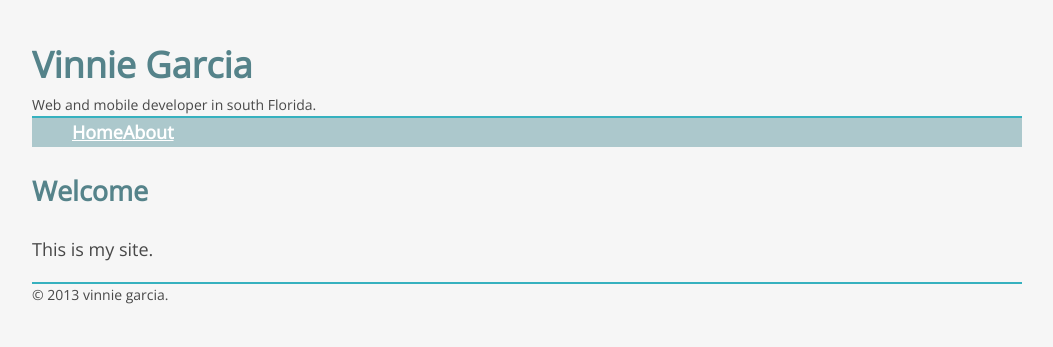
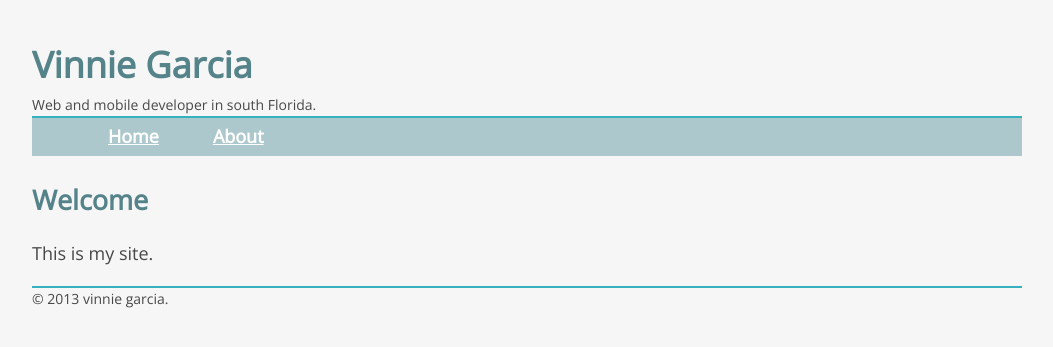
Before and after one commit to vinniegarcia/vinniegarcia.github.com, a Jekyll site: the page built from index.md, in a window 1280 px wide. Shown: the top 347 px of the page, without its empty margins (113-1166 px from the left). Built offline with Jekyll 4.4.1, drawn with Linux system fonts in a browser that asks for light colours; Markdown is read by kramdown in place of the engine named in the settings.

Commit message:
css updates

```diff
--- a/css/main.css
+++ b/css/main.css
@@ -80,6 +80,7 @@ nav ul {
 }
 
 nav ul a {
+  padding: .25em 1em .25em 2em;
   color: white;
   background-color: #acc8cc;
 }
@@ -89,6 +90,15 @@ nav ul a:hover {
   background-color: #55838a;
 }
 
+#main h1,
+#main h2,
+#main h3,
+#main h4,
+#main h5,
+#main h6 {
+  margin-bottom: 0;
+}
+
 footer {
   font-size: 14px;
   border-top: 2px solid #36b1bf;
--- a/less/main.less
+++ b/less/main.less
@@ -102,6 +102,7 @@ nav {
 		a {
 			background-color: @lighterBlue;
 			color: white;
+			padding: .25em 1em .25em 2em;
 			&:hover {
 				background-color: @darkerBlue;
 				color: #ffc;
@@ -111,6 +112,11 @@ nav {
 		list-style: none;
 	}
 }
+#main {
+	h1, h2, h3, h4, h5, h6 {
+		margin-bottom: 0;
+	}
+}
 footer {
 	border-top: 2px solid @headingColor;
 	font-size: @smallFontSize;
```
